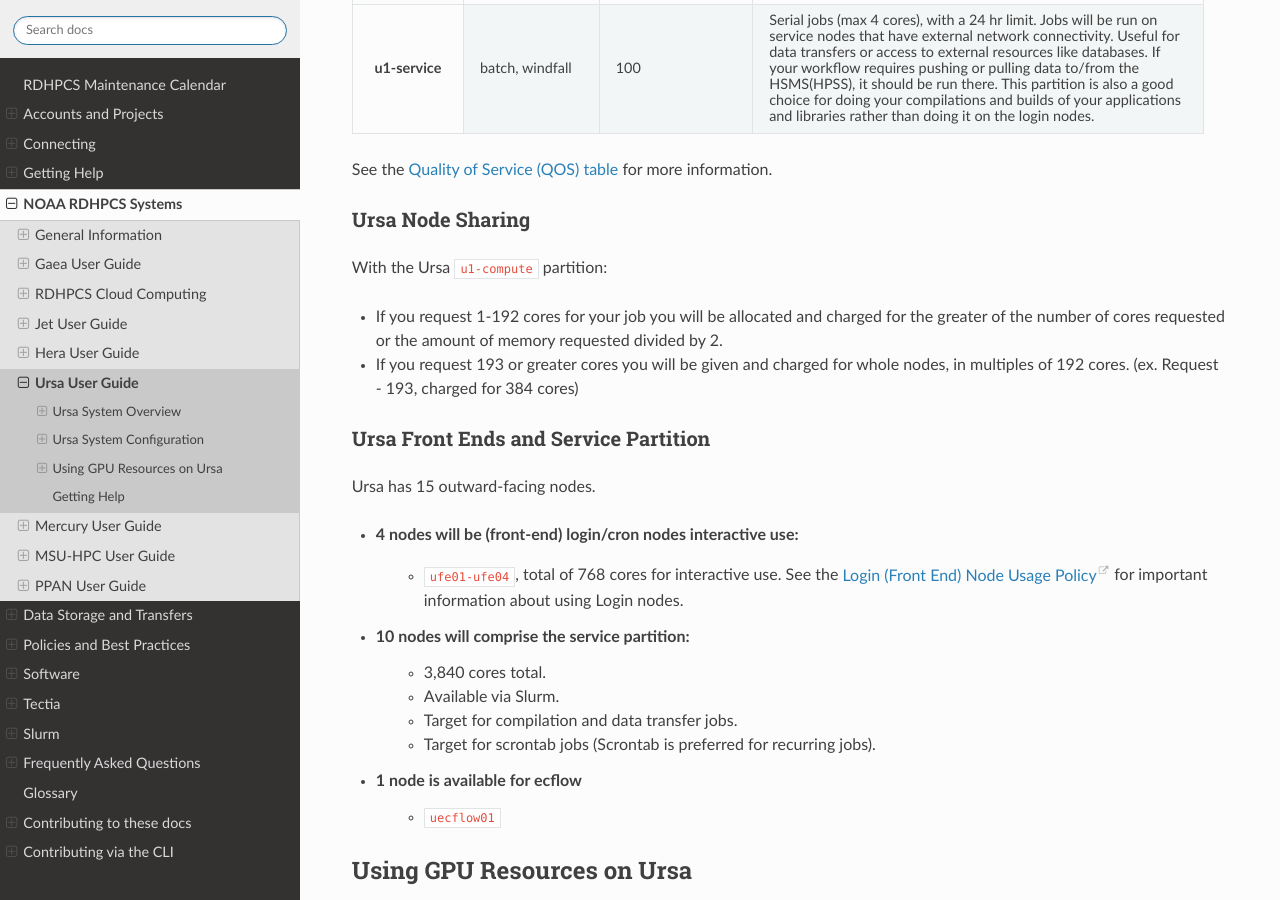
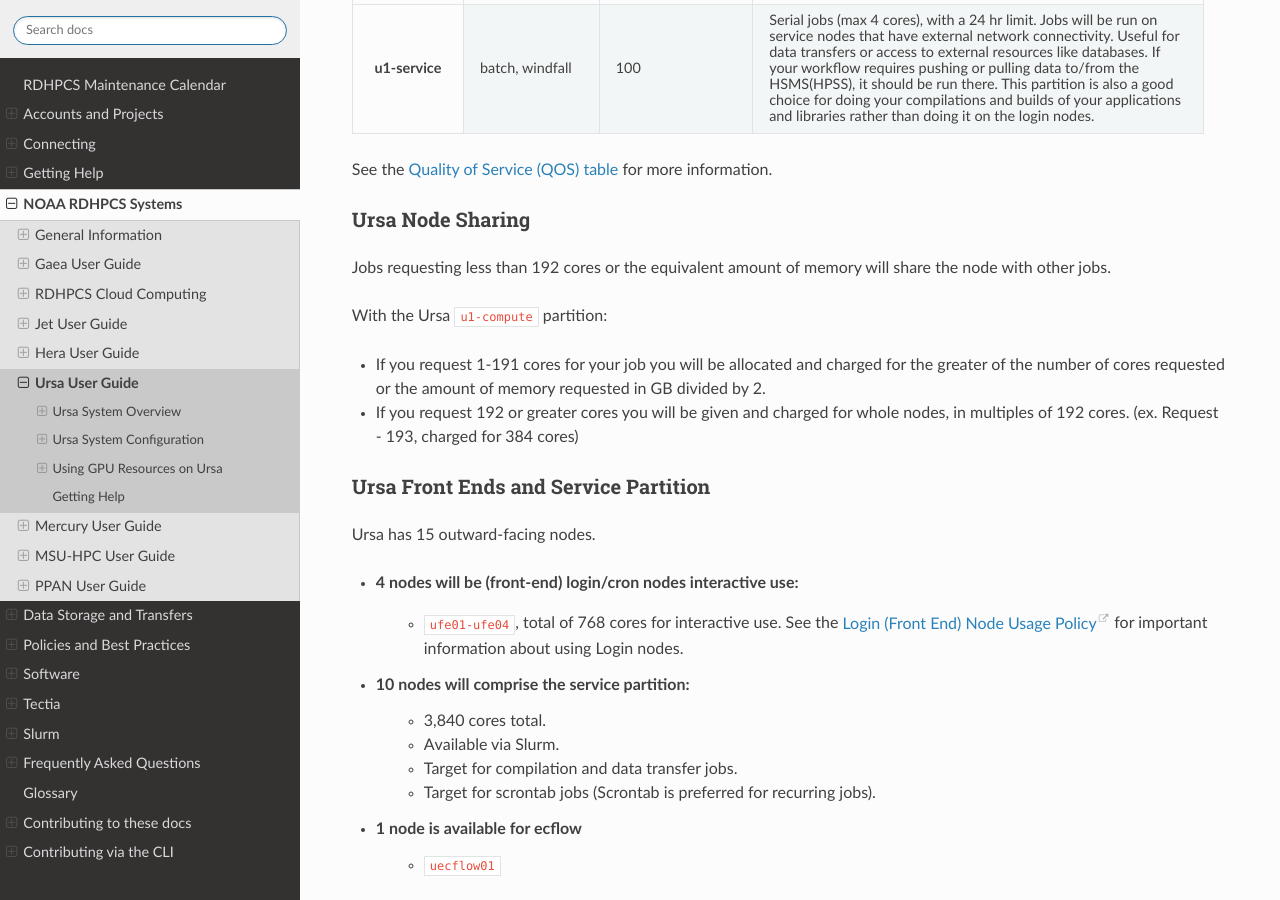
Before and after one commit to NOAA-RDHPCS/noaa-rdhpcs.github.io, a Sphinx documentation site: the page built from source/systems/ursa_user_guide.rst, in a window 1280 px wide and 900 px high, scrolled down 1176 px. Built offline with Sphinx 7.4.7 and the Read the Docs theme 3.1.0, drawn with Linux system fonts in a browser that asks for light colours; pages that are not in the unit, such as notebooks, are missing from menus; some of the changed text lies outside the part shown.

Commit message:
Apply minor fixes
- Clarify node sharing
- Fix typos

```diff
--- a/source/systems/ursa_user_guide.rst
+++ b/source/systems/ursa_user_guide.rst
@@ -108,14 +108,18 @@ Ursa Partitions
 See the :ref:`Quality of Service (QOS) table <QOS-table>` for more information.
 
 Ursa Node Sharing
---------------------------
+-----------------
+
+Jobs requesting less than 192 cores or the equivalent amount
+of memory will share the node with other jobs.
+
 With the Ursa ``u1-compute`` partition:
 
-* If you request 1-192 cores for your job
+* If you request 1-191 cores for your job
   you will be allocated and charged for the greater of
   the number of cores requested or the amount of memory
-  requested divided by 2.
-* If you request 193 or greater cores you will be given and charged for whole
+  requested in GB divided by 2.
+* If you request 192 or greater cores you will be given and charged for whole
   nodes, in multiples of 192 cores. (ex. Request - 193, charged for 384 cores)
 
 Ursa Front Ends and Service Partition
```
Also changed, not shown: other parts of source/systems/ursa_user_guide.rst (+1 -1 lines).
